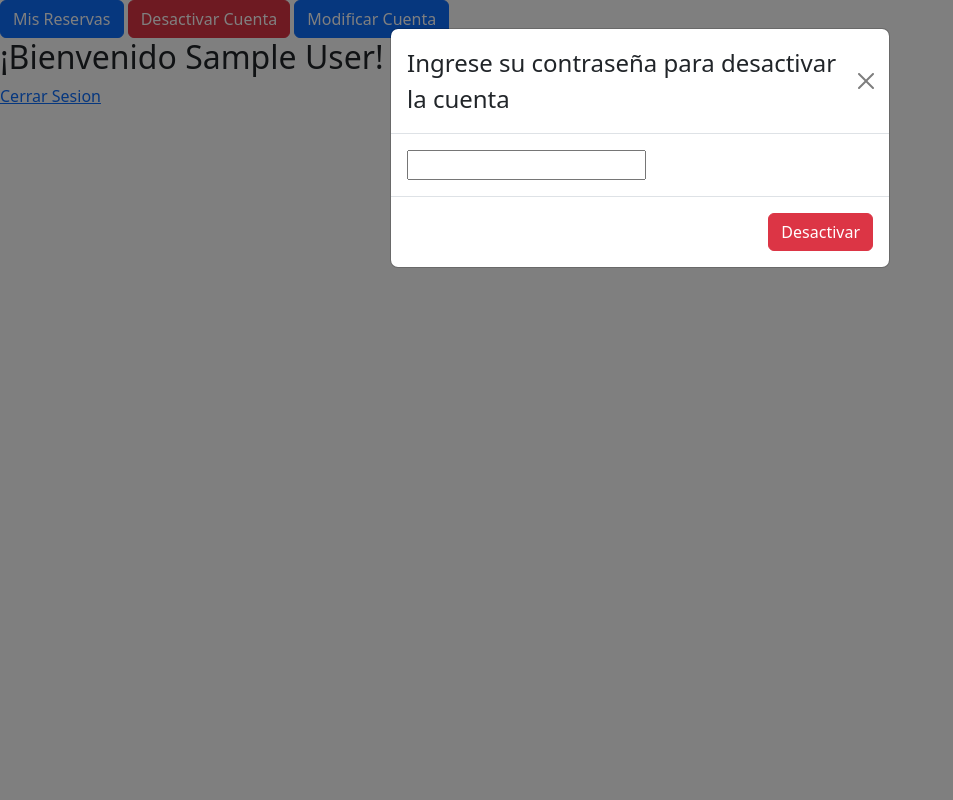
After one commit to marisoltorres99/tp_hp, a Django app: page /usuarios/mi_cuenta/ in a window 1280 px wide, after a click on "Desactivar Cuenta". The commit adds this page. Shown: the whole page, without its empty margins (0-953 px from the left). Run offline with Django 4.2, Linux system fonts and the light colour scheme; the visitor is signed in with stand-in values (Sample User, id 1).

Commit message:
creo opcion de desactivacion de cuenta de cliente

```diff
--- /dev/null
+++ b/club_paddle/usuarios/static/usuarios/abm.js
@@ -0,0 +1,17 @@
+var modalDesactivarCuenta = document.getElementById("ModalDesactivarCuenta");
+
+modalDesactivarCuenta.addEventListener("show.bs.modal", function (event) {
+  // Obtengo el elemento (boton) que disparo el evento que hace aparecer al modal
+  var button = event.relatedTarget;
+  // Obtengo la informacion de los atributos del boton
+  var user_id = button.getAttribute("clubpad-user-id");
+
+  var boton_confirmar = document.getElementById("boton_confirmar");
+  boton_confirmar.setAttribute("value", user_id);
+
+  var modalTitle = modalDesactivarCuenta.querySelector(".modal-title");
+
+  boton_confirmar.setAttribute("class", "btn btn-danger");
+  boton_confirmar.textContent = "Desactivar";
+  modalTitle.textContent = "Ingrese su contraseña para desactivar la cuenta";
+});
--- a/club_paddle/usuarios/templates/usuarios/menu_principal_cliente.html
+++ b/club_paddle/usuarios/templates/usuarios/menu_principal_cliente.html
@@ -1,6 +1,6 @@
 {% extends "base.html" %}
 {% block nav_bar %}
-    <a href="" class="btn btn-primary">Mi Cuenta</a>
+    <a href="{% url "mi_cuenta" %}" class="btn btn-primary">Mi Cuenta</a>
     <a href="" class="btn btn-primary">Canchas</a>
     <a href="" class="btn btn-primary">Clases</a>
     {{ block.super }}
--- /dev/null
+++ b/club_paddle/usuarios/templates/usuarios/mi_cuenta.html
@@ -0,0 +1,46 @@
+{% extends "base.html" %}
+{% load static %}
+{% block nav_bar %}
+    <a href="" class="btn btn-primary">Mis Reservas</a>
+    <button type="button"
+            data-bs-toggle="modal"
+            data-bs-target="#ModalDesactivarCuenta"
+            clubpad-user-id="{{ request.user.id }}"
+            class="btn btn-danger">Desactivar Cuenta</button>
+    <a href="" class="btn btn-primary">Modificar Cuenta</a>
+    {{ block.super }}
+{% endblock nav_bar %}
+{% block content %}
+    <form action="" method="post">
+        {% csrf_token %}
+        <!-- Modal -->
+        <div class="modal fade" id="ModalDesactivarCuenta">
+            <div class="modal-dialog">
+                <div class="modal-content">
+                    <!-- Modal Header -->
+                    <div class="modal-header">
+                        <h4 class="modal-title"></h4>
+                        <button type="button" class="btn-close" data-bs-dismiss="modal"></button>
+                    </div>
+                    <!-- Modal body -->
+                    <div class="modal-body">
+                        <input type="password" name="password">
+                    </div>
+                    <!-- Modal footer -->
+                    <div class="modal-footer">
+                        <button name="confirmar"
+                                id="boton_confirmar"
+                                type="submit"
+                                value="user_id"
+                                class=""
+                                data-bs-dismiss="modal"></button>
+                    </div>
+                </div>
+            </div>
+        </div>
+    </form>
+{% endblock content %}
+{% block scripts %}
+    {{ block.super }}
+    <script src="{% static 'usuarios/abm.js' %}"></script>
+{% endblock scripts %}
--- a/club_paddle/usuarios/urls.py
+++ b/club_paddle/usuarios/urls.py
@@ -5,4 +5,5 @@ from . import views
 urlpatterns = [
     path("menu_principal/", views.menu_principal, name="menu_principal"),
     path("registrarse/", views.VRegistro.as_view(), name="registrarse"),
+    path("mi_cuenta/", views.mi_cuenta, name="mi_cuenta"),
 ]
--- a/club_paddle/usuarios/views.py
+++ b/club_paddle/usuarios/views.py
@@ -3,8 +3,10 @@ from typing import Any
 from django.contrib import messages
 from django.contrib.auth import authenticate, login, logout
 from django.contrib.auth.decorators import login_required, user_passes_test
-from django.http import HttpRequest, HttpResponse
+from django.contrib.auth.models import User
+from django.http import HttpRequest, HttpResponse, HttpResponseRedirect
 from django.shortcuts import redirect, render
+from django.urls import reverse
 from django.views.generic import View
 
 from usuarios.forms import FormInicioSesion, FormNuevoCliente
@@ -73,3 +75,15 @@ def menu_principal(request):
     if request.user.is_superuser:
         return render(request, "usuarios/menu_principal_admin.html")
     return render(request, "usuarios/menu_principal_cliente.html")
+
+
+@login_required
+def mi_cuenta(request):
+    if request.method == "GET":
+        return render(request, "usuarios/mi_cuenta.html")
+    else:
+        user_id = request.POST.get("confirmar")
+        user_qs = User.objects.filter(id=user_id)
+        logout(request)
+        user_qs.update(is_active=False)
+        return HttpResponseRedirect(reverse("iniciar_sesion"))
```
Also changed, not shown: club_paddle/usuarios/static/usuarios/style.css (added, +16 -0 lines).
